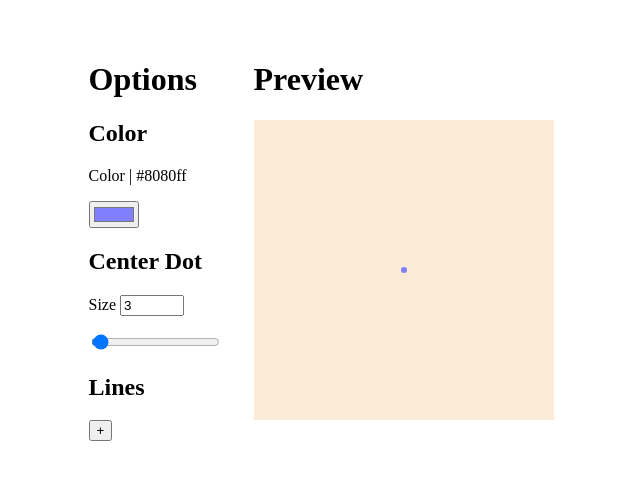
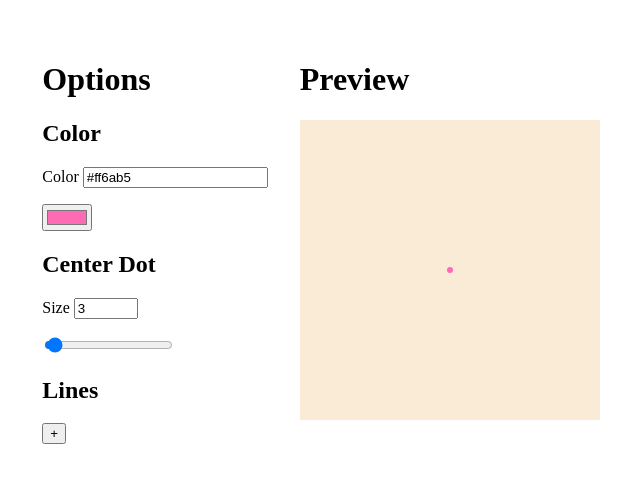
Before and after one commit to och-och/dots-n-crosses, a Vue app: page / in a window 1280 px wide. Shown: the top 482 px of the page, without its empty margins (319-959 px from the left). Built offline with nearby package versions, Linux system fonts and the light colour scheme.

Commit message:
line mirroring and styles

```diff
--- a/src/App.vue
+++ b/src/App.vue
@@ -2,13 +2,24 @@
 import { ref, reactive } from "vue"
 import NumberInput from "@/components/NumberInput.vue"
 import LineEditor from "@/components/LineEditor.vue"
+import DisplayLine from "./components/DisplayLine.vue"
+import DisplayDot from "./components/DisplayDot.vue"
+import { stylize } from "./utils/styles/stylize";
 
-const defaultColor = ref("#8080ff")
-const centerDotSize = ref(3)
+const style = ref<CustomProperties>({color: "#ff6ab5"})
+const centerDot = ref<Dot>({ position: { x: 0, y: 0}, size: 3, style: {} })
 const lines = reactive<Line[]>([])
 
 function addLine() {
-	lines.push({ angle: 0, length: 5, offset: 5, thickness: 1 })
+	lines.push({
+		angle: 0,
+		length: 5,
+		offset: 5,
+		thickness: 1,
+		mirrorX: false,
+		mirrorY: false,
+		style: {}
+	})
 }
 
 function deleteLine(index: number) {
@@ -20,14 +31,25 @@ function deleteLine(index: number) {
 	<main>
 		<form class="options" @submit.prevent="">
 			<h1>Options</h1>
+			<div>
 				<h2>Color</h2>
+				<div>
 					<label>
-				<p>Color | {{ defaultColor }}</p>
-				<input type="color" v-model="defaultColor" />
+						<p>
+							Color
+							<input type="text" v-model="style.color" />
+						</p>
 					</label>
+					<input type="color" v-model="style.color" />
+				</div>
+			</div>
+
+			<div>
 				<h2>Center Dot</h2>
-			<NumberInput title="Size" :max="150" v-model="centerDotSize"/>
+				<NumberInput title="Size" :max="150" v-model="centerDot.size" />
+			</div>
 
+			<div>
 				<h2>Lines</h2>
 				<LineEditor
 					v-for="(_, index) in lines"
@@ -36,26 +58,20 @@ function deleteLine(index: number) {
 					@delete="deleteLine(index)"
 				/>
 				<button @click="addLine">+</button>
+			</div>
 		</form>
 		<div class="preview">
 			<h1>Preview</h1>
 			<div class="preview-render">
 				<svg version="1.1" width="300" height="300" xmlns="http://www.w3.org/2000/svg">
-					<g transform="translate(150, 150)">
+					<g
+						:style="stylize(style)"
+						transform="translate(150, 150)"
+					>
 						<!-- Center Dot -->
-						<circle cx="0" cy="0" :r="centerDotSize" :fill="defaultColor" />
+						<DisplayDot :dot="centerDot" />
 						<!-- Crosshair -->
-						<line
-							v-for="line in lines"
-							:key="line.angle"
-							:x1="line.offset"
-							:x2="line.offset + line.length"
-							y1="0"
-							y2="0"
-							:stroke="defaultColor"
-							:stroke-width="line.thickness"
-							:transform="`rotate(${line.angle - 90})`"
-						/>
+						<DisplayLine v-for="line in lines" :key="line.angle" :line="line" />
 					</g>
 				</svg>
 			</div>
--- /dev/null
+++ b/src/components/DisplayDot.vue
@@ -0,0 +1,22 @@
+<script setup lang="ts">
+import { stylize } from '@/utils/styles/stylize';
+
+defineProps<{
+	dot: Dot
+}>()
+</script>
+
+<template>
+	<circle
+		:cx="dot.position.x"
+		:cy="dot.position.y"
+		:r="dot.size"
+		:style="stylize(dot.style)"
+	/>
+</template>
+
+<style scoped>
+circle {
+	fill: var(--color);
+}
+</style>
--- /dev/null
+++ b/src/components/DisplayLine.vue
@@ -0,0 +1,51 @@
+<script setup lang="ts">
+import { toRefs } from "vue"
+import { stylize } from "@/utils/styles/stylize"
+
+const props = defineProps<{
+	line: Line
+}>()
+
+const { line } = toRefs(props)
+
+function mirroredAngle(line: Line) {
+	let angle = line.angle
+	if (line.mirrorX) {
+		angle = -angle
+	}
+	angle -= 90
+	if (line.mirrorY) {
+		angle = -angle
+	}
+	return angle
+}
+</script>
+
+<template>
+	<line
+		:x1="line.offset"
+		:x2="line.offset + line.length"
+		y1="0"
+		y2="0"
+		:stroke-width="line.thickness"
+		:transform="`rotate(${line.angle - 90})`"
+		:style="stylize(line.style)"
+	/>
+	<line
+		v-if="line.mirrorX || line.mirrorY"
+		:x1="line.offset"
+		:x2="line.offset + line.length"
+		y1="0"
+		y2="0"
+		:stroke-width="line.thickness"
+		:transform="`rotate(${mirroredAngle(line)})`"
+		:style="stylize(line.style)"
+	/>
+</template>
+
+<style scoped>
+line {
+	stroke: var(--color);
+	outline: var(--outline-thickness) solid var(--outline-color);
+}
+</style>
--- a/src/components/LineEditor.vue
+++ b/src/components/LineEditor.vue
@@ -13,10 +13,15 @@ const { modelValue } = defineProps<{
 
 <template>
 	<div>
-		<NumberInput title="Offset" :max="100" v-model="modelValue.offset"/>
-		<NumberInput title="Length" :max="100" v-model="modelValue.length"/>
-		<NumberInput title="Thickness" :max="100" v-model="modelValue.thickness"/>
-		<NumberInput title="Angle" :max="360" v-model="modelValue.angle"/>
+		<NumberInput title="Offset" :max="100" v-model="modelValue.offset" />
+		<NumberInput title="Length" :max="100" v-model="modelValue.length" />
+		<NumberInput title="Thickness" :max="100" v-model="modelValue.thickness" />
+		<NumberInput title="Angle" :max="360" v-model="modelValue.angle" />
+		<p>
+			Mirror
+			<input type="checkbox" v-model="modelValue.mirrorX"> x
+			<input type="checkbox" v-model="modelValue.mirrorY"> y
+		</p>
 		<br />
 		<button @click="$emit('delete')">&Cross;</button>
 	</div>
--- /dev/null
+++ b/src/utils/styles/stylize.ts
@@ -0,0 +1,13 @@
+export function stylize(style: CustomProperties) {
+	const styles: string[] = []
+	if (style.color) {
+		styles.push(`--color: ${style.color}`)
+	}
+	if (style.outlineThickness) {
+		styles.push(`--outline-thickness: ${style.outlineThickness}`)
+	}
+	if (style.outlineColor) {
+		styles.push(`--outline-color: ${style.outlineColor}`)
+	}
+	return styles.join(";")
+}
```
Also changed, not shown: src/index.d.ts (+16 -1 lines). Lines whose indentation alone changed are shown as unchanged.
